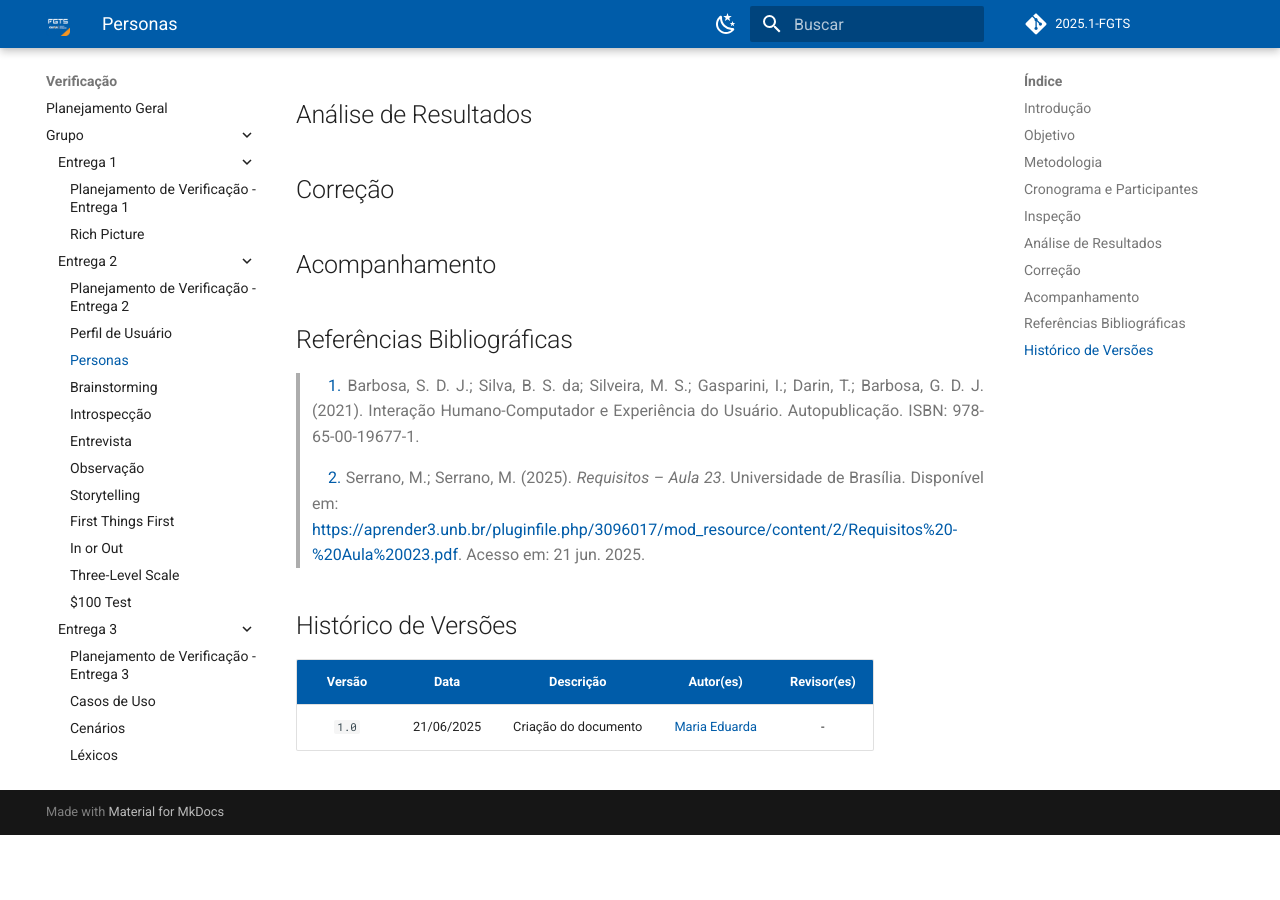
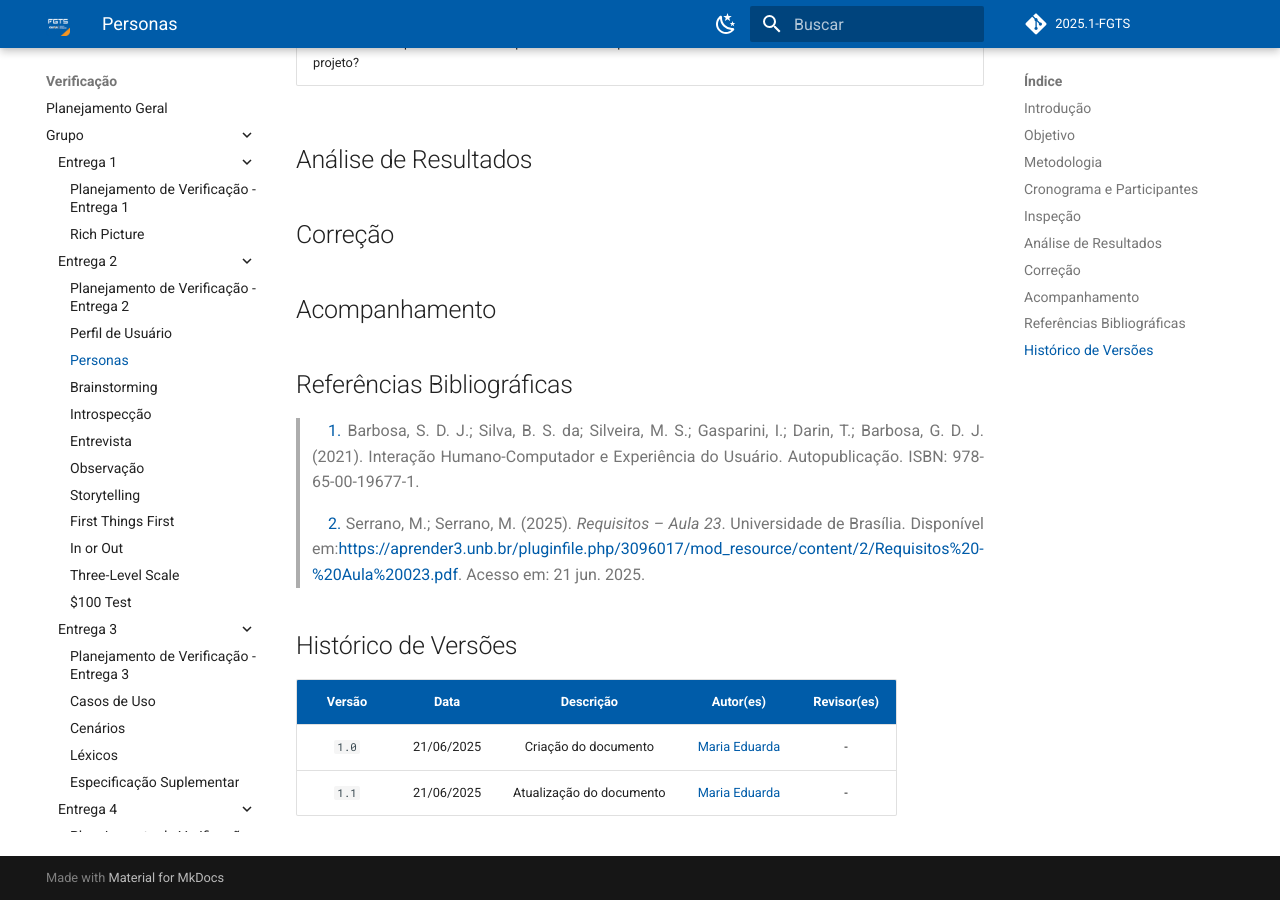
Before and after one commit to eduardodpms/REQ-FGTS, an MkDocs documentation site: the page built from docs/Verificacao/Grupo/Entrega-2/verificacao-personas.md, in a window 1280 px wide and 900 px high, scrolled down 2393 px. Built offline with MkDocs 1.6.1 and Material for MkDocs 9.7.7, drawn with Linux system fonts in a browser that asks for light colours; comment, search, counter and statistics services are not loaded; before the commit the page ends 3228 px from its top, so only the background shows below that.

Commit message:
update: atualizaçao do documento

```diff
--- a/docs/Verificacao/Grupo/Entrega-2/verificacao-personas.md
+++ b/docs/Verificacao/Grupo/Entrega-2/verificacao-personas.md
@@ -40,6 +40,12 @@ Nesta etapa a integrante [Maria Eduarda](https://github.com/dudaa28), será resp
       <td> Avaliador </td>
       <td> 21/06/2025 </td>
       <td> 03:08 </td>
+    </tr>
+    <tr>
+      <td> - </td>
+      <td> Revisor </td>
+      <td> - /06/2025 </td>
+      <td> - </td>
     </tr>
   </tbody>
 </table>
@@ -86,11 +92,12 @@ A tabela abaixo, apresenta a inspeção  da Lista de Verificação do artefado P
 
 > <a id="REF1" href="#anchor_1">1.</a> Barbosa, S. D. J.; Silva, B. S. da; Silveira, M. S.; Gasparini, I.; Darin, T.; Barbosa, G. D. J. (2021). Interação Humano-Computador e Experiência do Usuário. Autopublicação. ISBN: 978-65-00-19677-1.
 
-> <a id="REF2" href="#anchor_2">2.</a> Serrano, M.; Serrano, M. (2025). *Requisitos – Aula 23*. Universidade de Brasília. Disponível em: <https://aprender3.unb.br/pluginfile.php/3096017/mod_resource/content/2/Requisitos%20-%20Aula%20023.pdf>. Acesso em: 21 jun. 2025.
+> <a id="REF2" href="#anchor_2">2.</a> Serrano, M.; Serrano, M. (2025). *Requisitos – Aula 23*. Universidade de Brasília. Disponível em:<https://aprender3.unb.br/pluginfile.php/3096017/mod_resource/content/2/Requisitos%20-%20Aula%20023.pdf>. Acesso em: 21 jun. 2025.
 
 
 ## Histórico de Versões
 
 | Versão | Data | Descrição | Autor(es) | Revisor(es) |
 | :-: | :-: | :-: | :-: | :-: |
-| `1.0` | 21/06/2025 | Criação do documento | [Maria Eduarda](https://github.com/dudaa28) | -|
+| `1.0` | 21/06/2025 | Criação do documento | [Maria Eduarda](https://github.com/dudaa28) | - |
+| `1.1` | 21/06/2025 | Atualização do documento | [Maria Eduarda](https://github.com/dudaa28) | - |
```
